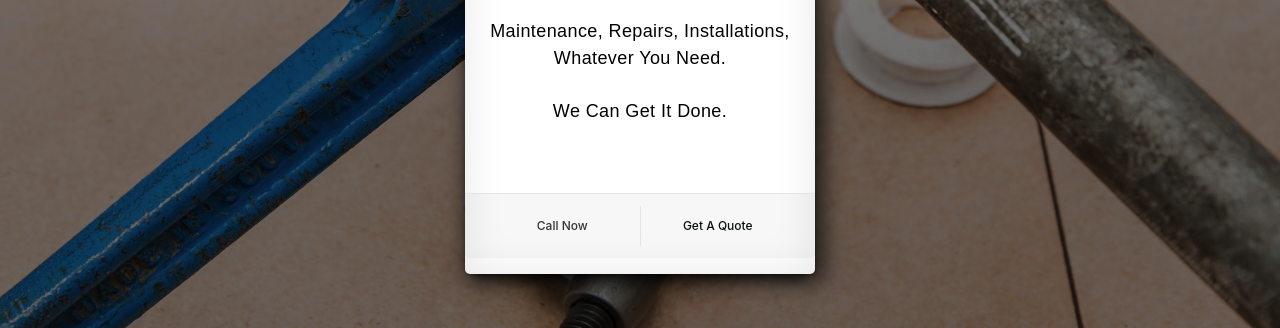
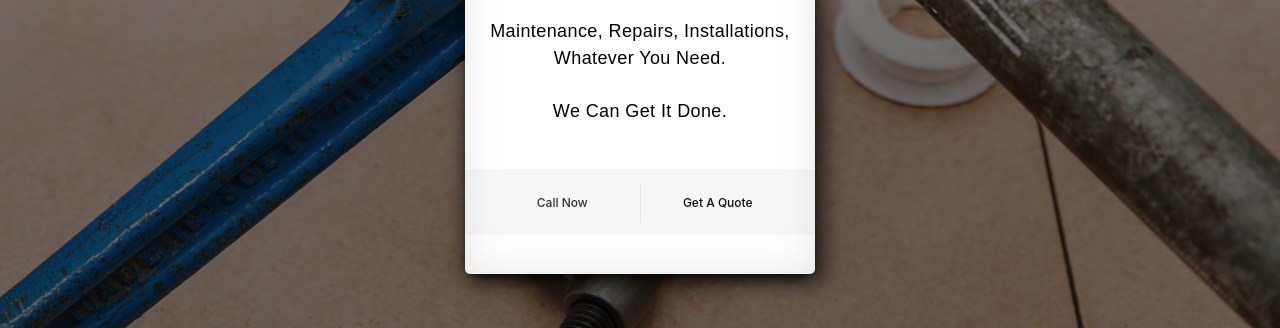
Before and after one commit to salemaziel/spartan-biolink, a Gatsby site: page / in a window 1280 px wide. Shown: the part 472-800 px from the top of the page. Built offline with nearby package versions, Linux system fonts and the light colour scheme; Gatsby itself is replaced by a stand-in of ours.

Commit message:
fix home buttons

```diff
--- a/src/components/PageComponents/Home/home.css
+++ b/src/components/PageComponents/Home/home.css
@@ -211,7 +211,7 @@
     display: flex;
     justify-content: space-between;
     align-items: center;
-    transform: translate(0, -20%);
+    transform: translate(0, -55%);
   }
   .card-footer a {
     text-align: center;
```
